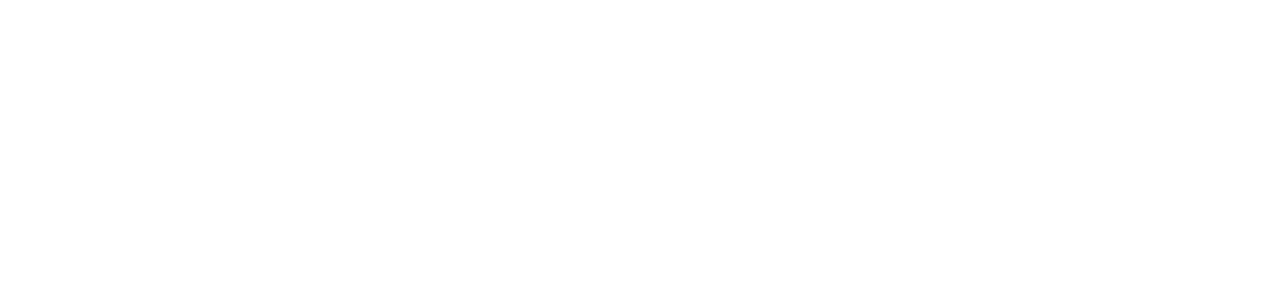
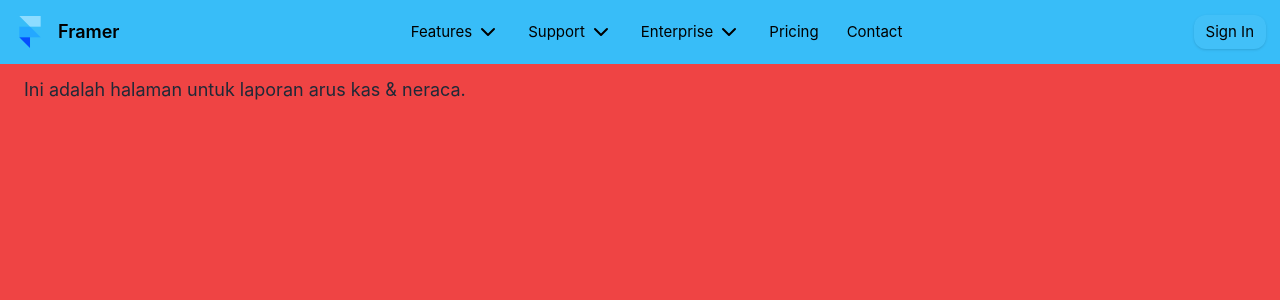
Before and after one commit to FanWb9/Trading-apps, a React (Vite) app: page /Laporan-Keuangan in a window 1280 px wide. Before the commit this address had no page. Shown: the top 300 px of the page. Built offline with nearby package versions, Linux system fonts and the light colour scheme.

Commit message:
pembaruan dashboard dan navbar

```diff
--- a/src/App.jsx
+++ b/src/App.jsx
@@ -2,6 +2,7 @@ import { Routes, Route } from "react-router-dom";
 import Login from "./Pages/Login";
 import Home from "./Pages/Home";
 import NavbarLayout from "./Layouts/NavbarLayout";
+import LaporanKeuangan from "./pages/LaporanKeuangan";
 
 export default function App() {
   return (
@@ -12,6 +13,7 @@ export default function App() {
       {/* Layout dengan navbar */}
       <Route element={<NavbarLayout />}>
         <Route path="/" element={<Home />} />
+        <Route path="/Laporan-Keuangan" element={<LaporanKeuangan />} />
         {/* Tambah route lain di sini */}
       </Route>
     </Routes>
--- a/src/Layouts/NavbarLayout.jsx
+++ b/src/Layouts/NavbarLayout.jsx
@@ -11,7 +11,7 @@ export default function NavbarLayout() {
   return (
     <>
       {/* Navbar */}
-      <header className="h-16 text-[15px] fixed inset-0 flex-center bg-emerald-400 z-50">
+      <header className="h-16 text-[15px] fixed inset-0 flex-center bg-sky-400 z-50">
         <nav className="px-3.5 flex-center-between w-full max-w-7xl mx-auto">
           <div className="flex-center gap-x-3 z-[999] relative">
             <img src={Logo} alt="" className="size-8" />
@@ -24,7 +24,7 @@ export default function NavbarLayout() {
             ))}
           </ul>
 
-          <div className="flex-center gap-x-5 bg-sky-600 ease-in-out rounded-lg hover:bg-white">
+          <div className="flex-center gap-x-5  ">
             <button
               onClick={handleSignIn}
               aria-label="sign-in"
@@ -40,7 +40,7 @@ export default function NavbarLayout() {
       </header>
 
       {/* Konten halaman */}
-      <main className="pt-20">
+      <main className="">
         <Outlet />
       </main>
     </>
--- a/src/Pages/Home.jsx
+++ b/src/Pages/Home.jsx
@@ -1,8 +1,62 @@
+import { useEffect, useState } from "react";
+import pic1 from "../assets/pic 1.jpg"; // ganti sesuai path
+import pic2 from "../assets/pic 2.jpg"; // ganti sesuai path
+
+const slides = [
+  {
+    image: pic1,
+    title: "Sederhanakan proses untuk fokus kembangkan strategi",
+    desc: "Dengan Mekari Jurnal, perusahaan dapat mengelola keuangan dan operasional secara efektif untuk buka peluang menuju inovasi dan perkembangan bisnis",
+  },
+  {
+    image: pic2,
+    title: "Kelola keuangan bisnis dengan lebih mudah dan cepat",
+    desc: "Otomatisasi pencatatan dan laporan keuangan agar kamu bisa fokus ke hal strategis lainnya.",
+  },
+];
+
 export default function Home() {
-    return (
-      <div className="text-center text-white text-2xl mt-10">
-        <h1>Selamat datang di halaman Home 🎉</h1>
-        <p className="mt-4 text-lg text-gray-300">Halaman ini menggunakan layout dengan Navbar</p>
-      </div>
-    );
-  }
+  const [current, setCurrent] = useState(0);
+
+  useEffect(() => {
+    const interval = setInterval(() => {
+      setCurrent((prev) => (prev + 1) % slides.length);
+    }, 10000); // 10 detik
+    return () => clearInterval(interval);
+  }, []);
+
+  return (
+    <div className="relative h-screen overflow-hidden bg-black/90 text-white">
+
+      {slides.map((slide, index) => (
+        <div
+          key={index}
+          className={`absolute inset-0 transition-opacity duration-1000 ease-in-out ${
+            index === current ? "opacity-100 z-20" : "opacity-0 z-10"
+          }`}
+        >
+          <img
+            src={slide.image}
+            alt=""
+            className="absolute inset-0 w-full h-full object-cover opacity-40"
+          />
+         <div className="relative z-30 max-w-4xl mx-auto pt-[50%] sm:pt-[35%] md:pt-[20%] lg:pt-[30%] px-6 text-left">
+            {/* Tambah flex & justify-start biar nempel kiri */}
+            <div className="flex flex-col items-start max-w-xl ml-0 md:ml-10">
+              <h1 className="text-3xl md:text-5xl font-bold mb-6">{slide.title}</h1>
+              <p className="text-lg mb-8">{slide.desc}</p>
+              <div className="flex gap-4">
+                <button className="bg-white text-sky-700 px-5 py-2 rounded-md font-semibold hover:bg-sky-100">
+                  WhatsApp Sales
+                </button>
+                <button className="bg-blue-600 px-5 py-2 rounded-md font-semibold hover:bg-blue-700">
+                  Coba Gratis
+                </button>
+              </div>
+            </div>
+          </div>
+        </div>
+      ))}
+    </div>
+  );
+}
--- /dev/null
+++ b/src/Pages/LaporanKeuangan.jsx
@@ -0,0 +1,8 @@
+export default function LaporanKeuangan() {
+    return (
+      <div className="min-h-screen bg-red-500 text-gray-800 p-6">
+        <h1 className="text-3xl font-bold mb-4">Laporan Keuangan</h1>
+        <p className="text-lg">Ini adalah halaman untuk laporan arus kas & neraca.</p>
+      </div>
+    );
+  }
--- a/src/components/DesktopMenu.jsx
+++ b/src/components/DesktopMenu.jsx
@@ -1,6 +1,7 @@
 import { useState } from "react";
 import { ChevronDown } from "lucide-react";
 import { motion } from "framer-motion";
+import { Link } from "react-router-dom";
 
 export default function DesktopMenu({ menu }) {
   const [isHover, toggleHover] = useState(false);
@@ -34,9 +35,7 @@ export default function DesktopMenu({ menu }) {
   return (
     <motion.li
       className="group/link"
-      onHoverStart={() => {
-        toggleHoverMenu();
-      }}
+      onHoverStart={toggleHoverMenu}
       onHoverEnd={toggleHoverMenu}
       key={menu.name}
     >
@@ -62,23 +61,25 @@ export default function DesktopMenu({ menu }) {
                 : "grid-cols-1"
             }`}
           >
-            {hasSubMenu &&
-              menu.subMenu.map((submenu, i) => (
+            {menu.subMenu.map((submenu, i) => (
               <div className="relative cursor-pointer" key={i}>
                 {menu.gridCols > 1 && menu?.subMenuHeading?.[i] && (
-                    <p className="text-sm mb-4 text-gray-500">
+                  <p className="text-sm mb-4 text-white">
                     {menu?.subMenuHeading?.[i]}
                   </p>
                 )}
-                  <div className="flex-center gap-x-4 group/menubox">
+                <Link
+                  to={submenu.path}
+                  className="flex-center gap-x-4 group/menubox"
+                >
                   <div className="bg-white/5 w-fit p-2 rounded-md group-hover/menubox:bg-emerald-600 group-hover/menubox:text-gray-900 duration-300">
                     {submenu.icon && <submenu.icon />}
                   </div>
                   <div>
-                      <h6 className="font-semibold">{submenu.name}</h6>
-                      <p className="text-sm text-gray-400">{submenu.desc}</p>
+                    <h6 className="font-semibold text-white">{submenu.name}</h6>
+                    <p className="text-sm text-white">{submenu.desc}</p>
                   </div>
-                  </div>
+                </Link>
               </div>
             ))}
           </div>
--- a/src/index.css
+++ b/src/index.css
@@ -2,6 +2,14 @@
 @tailwind base;
 @tailwind components;
 @tailwind utilities;
+
+body {
+  @apply bg-transparent font-inter  overflow-x-hidden;
+
+  height: 100%;
+  margin: 0;
+  padding: 0;
+}
 
 
 @layer components {
--- a/src/utils.js
+++ b/src/utils.js
@@ -35,7 +35,7 @@ export const Menus = [
         name: "Laporan Keuangan",
         desc: "Laporan arus kas & neraca",
         icon: PanelsTopLeft,
-
+        path: "/Laporan-Keuangan",
       },
       {
         name: "Management Product",
```
Also changed, not shown: 2 other files (tests, documents, lock files or other folders). Lines whose indentation alone changed are shown as unchanged.
